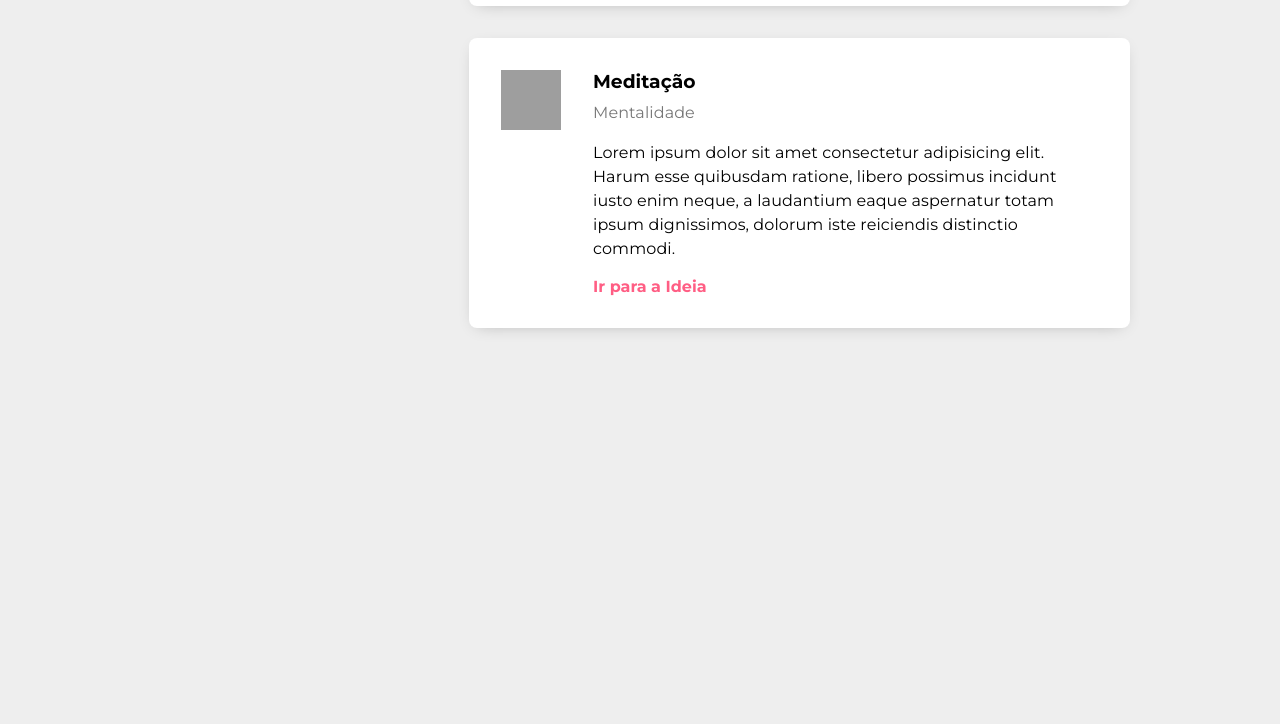
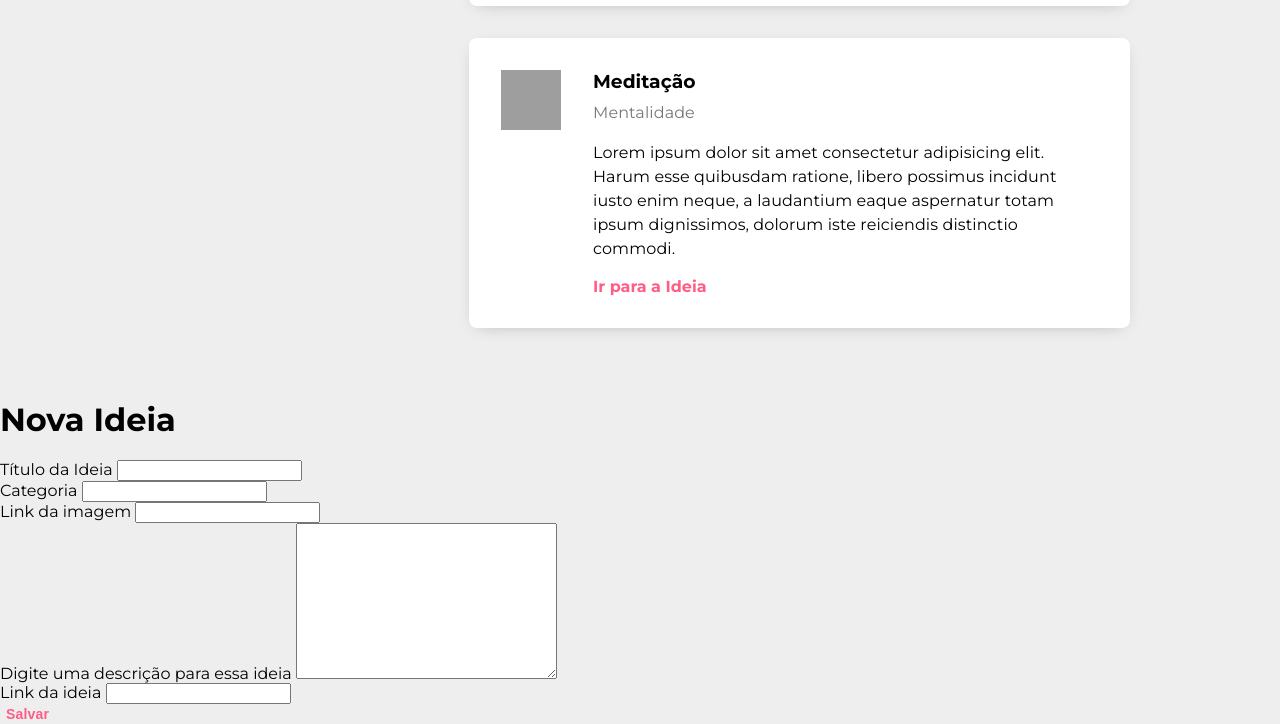
Before and after one commit to andersonleitedev/WorkshopDev, a plain HTML site: page casa-criativa/index.html in a window 1280 px wide. Shown: the part 646-1370 px from the top of the page. Before the commit the page ends 1046 px from the top, so only its background shows below. Drawn offline with Linux system fonts and the light colour scheme; grey boxes are pictures that could not be loaded.

Commit message:
Criado formulario Adicionar Ideia

```diff
--- a/casa-criativa/index.html
+++ b/casa-criativa/index.html
@@ -89,6 +89,45 @@
         </section>
 
 
+
+    </div>
+
+    <!-- Modal -->
+    <div id="modal">
+        <div class="content">
+            <h1>Nova Ideia</h1>
+
+            <form action="">
+
+                <div class="input-wrapper">
+                    <label for="title">Título da Ideia</label>
+                    <input type="text" name="title">
+                </div>
+
+                <div class="input-wrapper">
+                    <label for="category">Categoria</label>
+                    <input type="text" name="category">
+                </div>
+
+                <div class="input-wrapper">
+                    <label for="image">Link da imagem</label>
+                    <input type="url" name="image">
+                </div>
+
+                <div class="input-wrapper">
+                    <label for="description">Digite uma descrição para essa ideia</label>
+                    <textarea name="description" cols="30" rows="10"></textarea>
+                </div>
+
+                <div class="input-wrapper">
+                    <label for="link">Link da ideia</label>
+                    <input type="url" name="link">
+                </div>
+
+                <button>Salvar</button>
+
+            </form>
+        </div>
     </div>
 
     <script src="js/main.js"></script>
```
